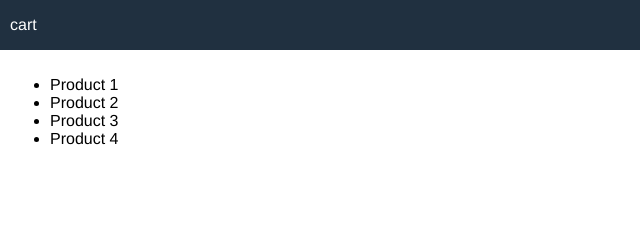
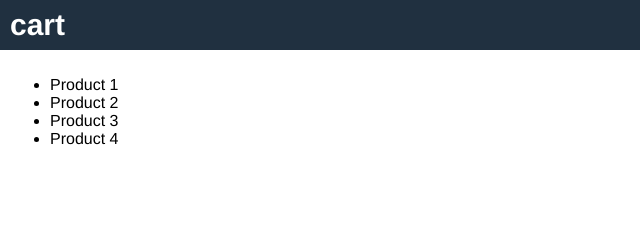
Before and after one commit to bobomurod/mycart, a plain HTML site: page template/index.html in a window 1280 px wide. Shown: the top 240 px of the page, 0-640 px from the left. Drawn offline with Linux system fonts and the light colour scheme.

Commit message:
brand bold

```diff
--- a/template/index.html
+++ b/template/index.html
@@ -12,7 +12,7 @@
     <div class="grid-container">
         <header class="row">
             <div>
-                <a href="index.html">cart</a>
+                <a class="brand" href="index.html">cart</a>
             </div>
             <div>
                 <a href="cart.html">Cart</a>
--- a/template/styles/style.css
+++ b/template/styles/style.css
@@ -48,6 +48,11 @@ header a {
     color: #fff;
     padding: 1rem;
 }
+a.brand {
+    color: #ffffff;
+    font-size: 3rem;
+    font-weight: bold;
+}
 .row{
     display: flex;
     flex-wrap: wrap;
```
